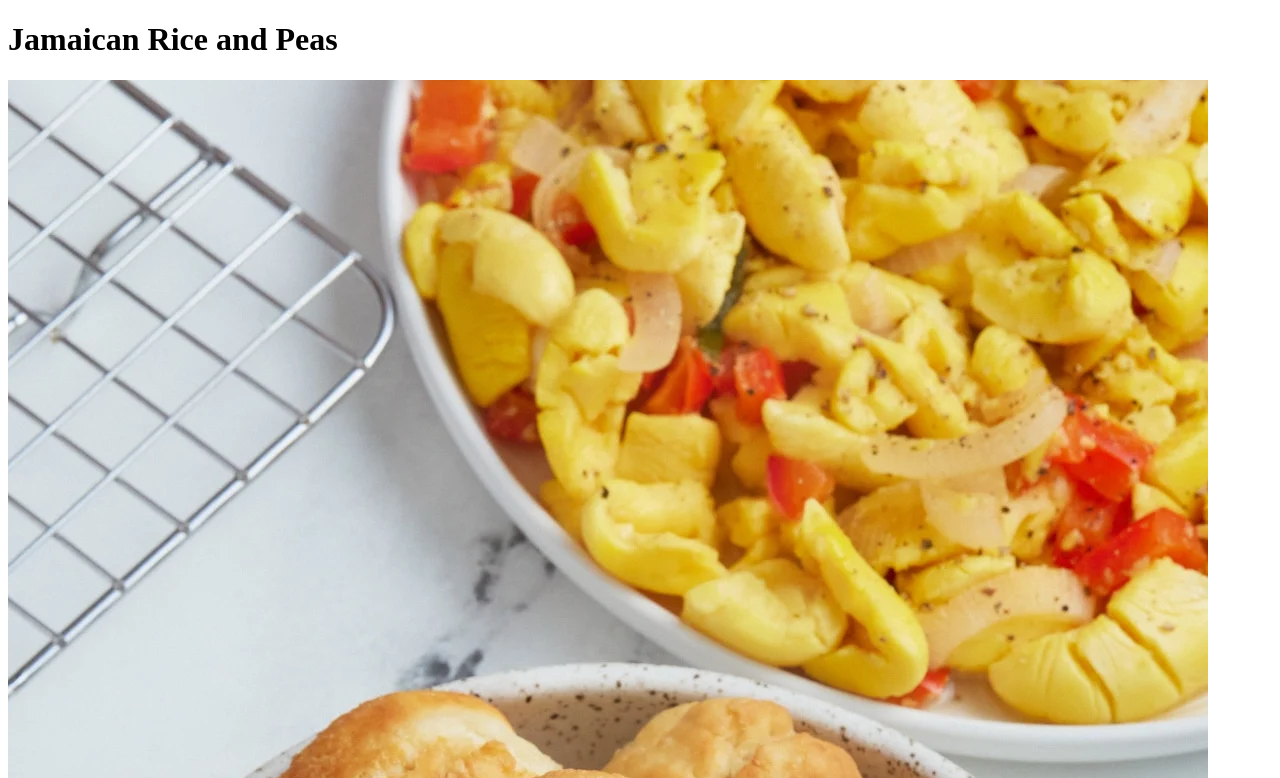
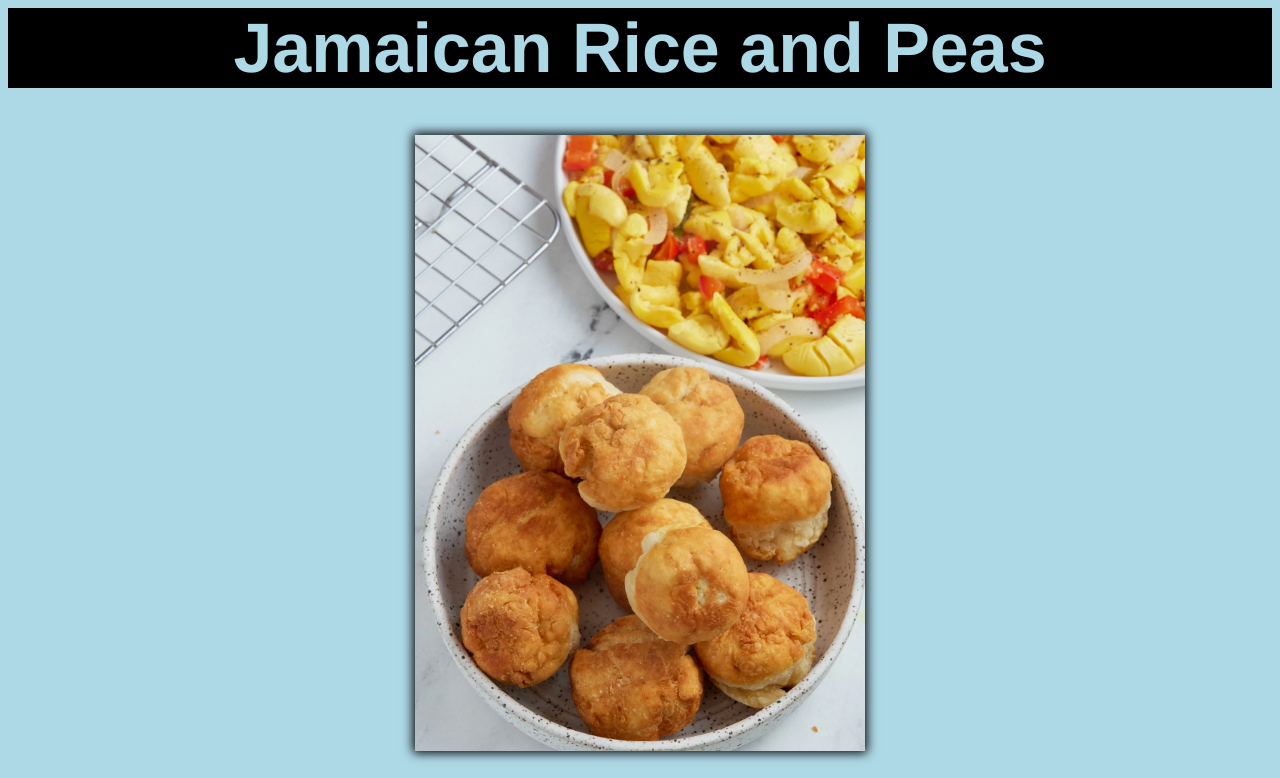
Before and after one commit to johan-xg/odin-recipes, a plain HTML site: page recipes/fried_dumpling.html in a window 1280 px wide. Shown: the top 778 px of the page. Drawn offline with Linux system fonts and the light colour scheme.

Commit message:
Add styling to fried dumpling page

```diff
--- a/recipes/fried-dumpling.css
+++ b/recipes/fried-dumpling.css
@@ -0,0 +1,30 @@
+html{
+    background-color: lightblue;
+}
+body{
+    font-family: Helvetica;
+}
+
+h1{
+    text-align: center;
+    color: lightblue;
+    font-size: 70px;
+    background-color: black;
+    margin-top: 0;
+}
+
+#fried-dumpling-pic{
+    height: auto;
+    width: 450px;
+    justify-content: center;
+    display: block;
+    margin-left: auto;
+    margin-right: auto;
+    box-shadow: 0 0 10px 2px black;
+}
+
+#recipe-content{
+    background-color: rgba(128, 128, 128, 0.25);
+    padding: 10px;
+    margin: 30px;
+}
--- a/recipes/fried_dumpling.html
+++ b/recipes/fried_dumpling.html
@@ -5,10 +5,13 @@
     <meta http-equiv="X-UA-Compatible" content="IE=edge">
     <meta name="viewport" content="width=device-width, initial-scale=1.0">
     <title>Jamaican Fried Dumpling Recipe</title>
+    <link rel="stylesheet" href="fried-dumpling.css">
 </head>
 <body>
     <h1>Jamaican Rice and Peas</h1>
-    <img src="../images/fried-dumpling.webp" alt="Bowl filled with ten fried dumplings next to a bowl of ackee and saltfish">
+    <img id="fried-dumpling-pic" src="../images/fried-dumpling.webp" alt="Bowl filled with ten fried dumplings next to a bowl of ackee and saltfish">
+
+    <div id="recipe-content">
         <h2>Description</h2>
         <p>
             Fried dumplings are a favourite among Jamaicans when it comes to traditional breakfast foods.
@@ -42,5 +45,7 @@
             <li>Add each ball to the heated oil and let them fry for about 8 to 10 minutes until golden brown. Rotating each ball as it fries to ensure even color.</li>
             <li>Put them on a paper towel to drain off any excess oil and cool. Enjoy them while they are warm!</li>
         </ol>
+    </div>
+
 </body>
 </html>
```
Also changed, not shown: recipes/rice_and_peas.html (+5 -0 lines). Lines whose indentation alone changed are shown as unchanged.
